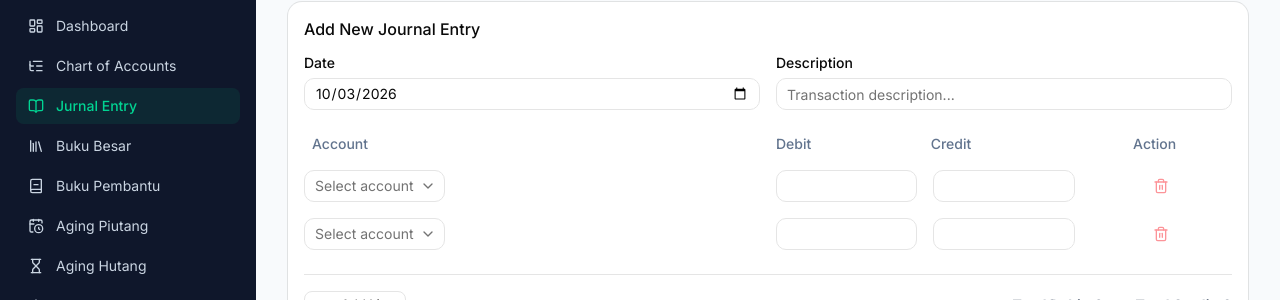
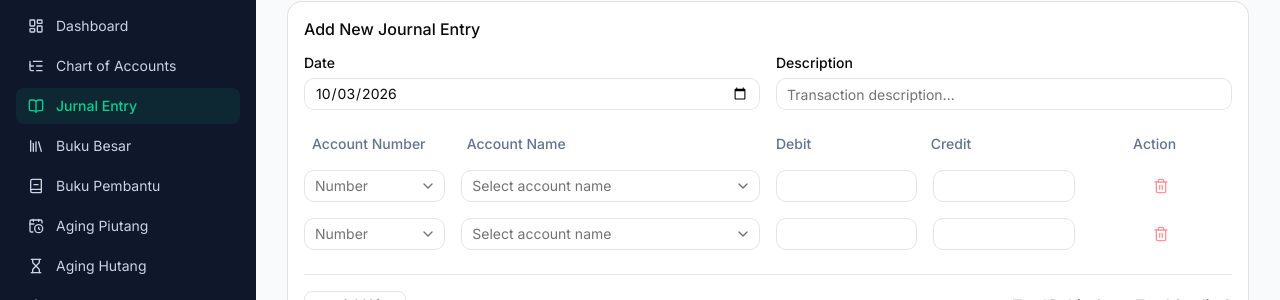
Before and after one commit to RifqiFachruradzi/laporan-keuangan-app, a Next.js app: page /jurnal in a window 1280 px wide. Shown: the part 90-390 px from the top of the page. Built offline with nearby package versions, Linux system fonts and the light colour scheme; no server answers.

Commit message:
feat: split journal account picker into Account Number and Account Name boxes
Co-Authored-By: Claude Opus 5.5 <noreply@anthropic.com>
Claude-Session: https://claude.ai/code/session_01PvvNFJomjeKg5XyHD4iAXC

```diff
--- a/src/components/JournalForm.tsx
+++ b/src/components/JournalForm.tsx
@@ -10,7 +10,7 @@ import { Card, CardContent, CardHeader, CardTitle } from '@/components/ui/card';
 import { Trash2, Plus } from 'lucide-react';
 import { JournalType, JournalEntryLine } from '@/types';
 import { v4 as uuidv4 } from 'uuid';
-import { formatAccountLabel } from '@/lib/accounting-utils';
+import { formatAccountLabel, formatAccountName, formatAccountNumber } from '@/lib/accounting-utils';
 
 interface JournalFormProps {
   type: JournalType;
@@ -19,9 +19,13 @@ interface JournalFormProps {
 
 export default function JournalForm({ type, title }: JournalFormProps) {
   const { accounts, addJournal } = useAppContext();
-  const accountLabel = (id: string) => {
+  const accountNumber = (id: string) => {
     const acc = accounts.find(a => a.id === id);
-    return acc ? formatAccountLabel(acc) : '';
+    return acc ? formatAccountNumber(acc) : '';
+  };
+  const accountName = (id: string) => {
+    const acc = accounts.find(a => a.id === id);
+    return acc ? formatAccountName(acc) : '';
   };
   const [date, setDate] = useState(new Date().toISOString().split('T')[0]);
   const [description, setDescription] = useState('');
@@ -102,7 +106,8 @@ export default function JournalForm({ type, title }: JournalFormProps) {
 
           <div className="space-y-4">
             <div className="grid grid-cols-12 gap-4 text-sm font-medium text-slate-500 px-2">
-              <div className="col-span-6">Account</div>
+              <div className="col-span-2">Account Number</div>
+              <div className="col-span-4">Account Name</div>
               <div className="col-span-2">Debit</div>
               <div className="col-span-2">Credit</div>
               <div className="col-span-2 text-center">Action</div>
@@ -110,19 +115,37 @@ export default function JournalForm({ type, title }: JournalFormProps) {
 
             {lines.map((line, index) => (
               <div key={line.id} className="grid grid-cols-12 gap-4 items-center">
-                <div className="col-span-6">
+                <div className="col-span-2">
                   <Select
                     value={line.accountId}
                     onValueChange={(val) => updateLine(line.id!, 'accountId', val || '')}
-                    itemToStringLabel={(val) => accountLabel(val as string)}
+                    itemToStringLabel={(val) => accountNumber(val as string)}
                   >
-                    <SelectTrigger>
-                      <SelectValue placeholder="Select account" />
+                    <SelectTrigger className="w-full">
+                      <SelectValue placeholder="Number" />
                     </SelectTrigger>
                     <SelectContent>
                       {accounts.map(acc => (
                         <SelectItem key={acc.id} value={acc.id}>
                           {formatAccountLabel(acc)}
+                        </SelectItem>
+                      ))}
+                    </SelectContent>
+                  </Select>
+                </div>
+                <div className="col-span-4">
+                  <Select
+                    value={line.accountId}
+                    onValueChange={(val) => updateLine(line.id!, 'accountId', val || '')}
+                    itemToStringLabel={(val) => accountName(val as string)}
+                  >
+                    <SelectTrigger className="w-full">
+                      <SelectValue placeholder="Select account name" />
+                    </SelectTrigger>
+                    <SelectContent>
+                      {accounts.map(acc => (
+                        <SelectItem key={acc.id} value={acc.id}>
+                          {formatAccountName(acc)}
                         </SelectItem>
                       ))}
                     </SelectContent>
```
